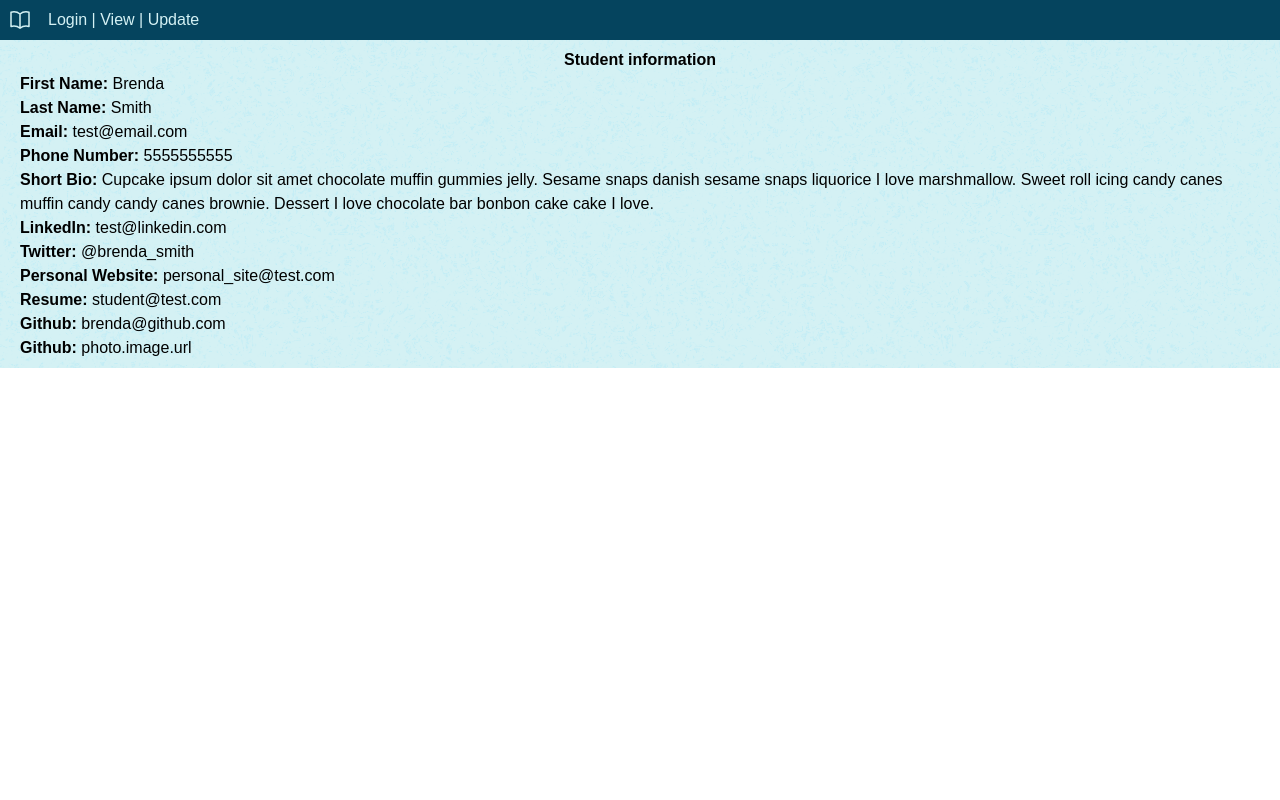
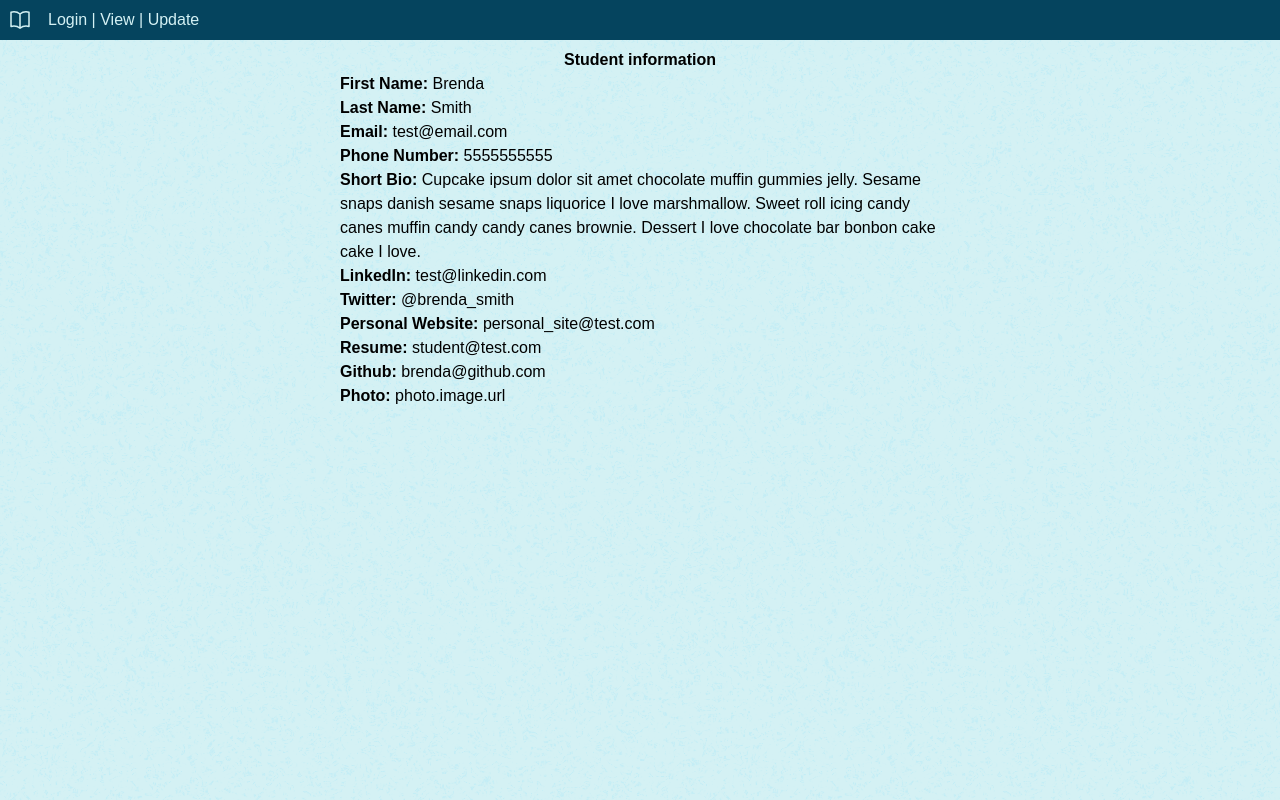
Before and after one commit to jmychalm13/student-portal, a React (Vite) app: page /student in a window 1280 px wide. Built offline with nearby package versions, Linux system fonts and the light colour scheme.

Commit message:
added card to student show

```diff
--- a/src/Content.jsx
+++ b/src/Content.jsx
@@ -34,7 +34,7 @@ export function Content() {
   };
 
   return (
-    <div className="main">
+    <div>
       <Routes>
         <Route path="/" element={<Login />} />
         <Route path="/student" element={<StudentShow student={currentStudent} />} />
--- a/src/StudentShow.jsx
+++ b/src/StudentShow.jsx
@@ -1,7 +1,8 @@
 export function StudentShow(props) {
   console.log(props);
   return (
-    <div className="container px-5 py-2">
+    <div className="w-screen flex items-center justify-center">
+      <div className="card h-1/2 w-1/2 container px-5 py-2">
         <h1 className="text-center font-bold">Student information</h1>
         <p>
           <span className="font-bold">First Name:</span> {props.student.first_name}
@@ -34,8 +35,9 @@ export function StudentShow(props) {
           <span className="font-bold">Github:</span> {props.student.github_url}
         </p>
         <p>
-        <span className="font-bold">Github:</span> {props.student.photo}
+          <span className="font-bold">Photo:</span> {props.student.photo}
         </p>
+      </div>
     </div>
   );
 }
--- a/src/index.css
+++ b/src/index.css
@@ -15,8 +15,10 @@ nav {
   color: #D4F1F4;
 }
 
-.main {
+#root {
   background: url(./assets/background.svg);
+  height: 100%;
+  min-height: 100vh;
 }
 
 .login-container {
```
Lines whose indentation alone changed are shown as unchanged.
